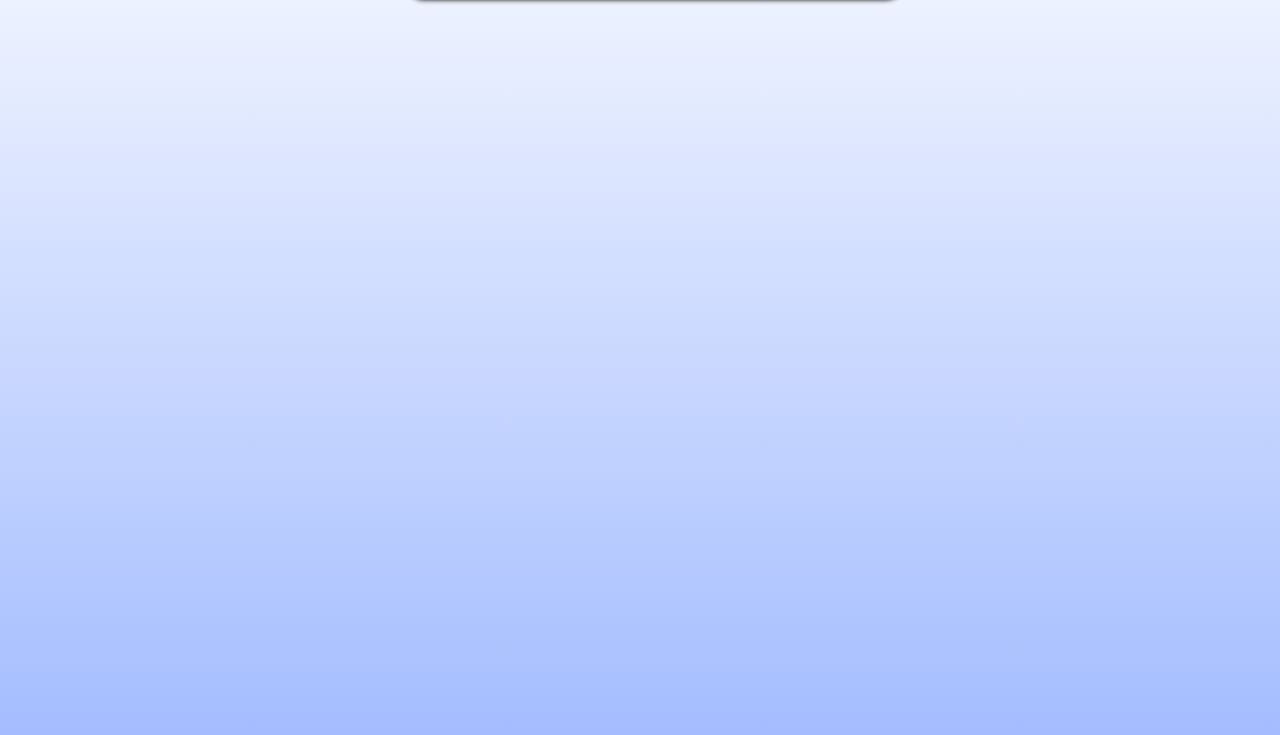
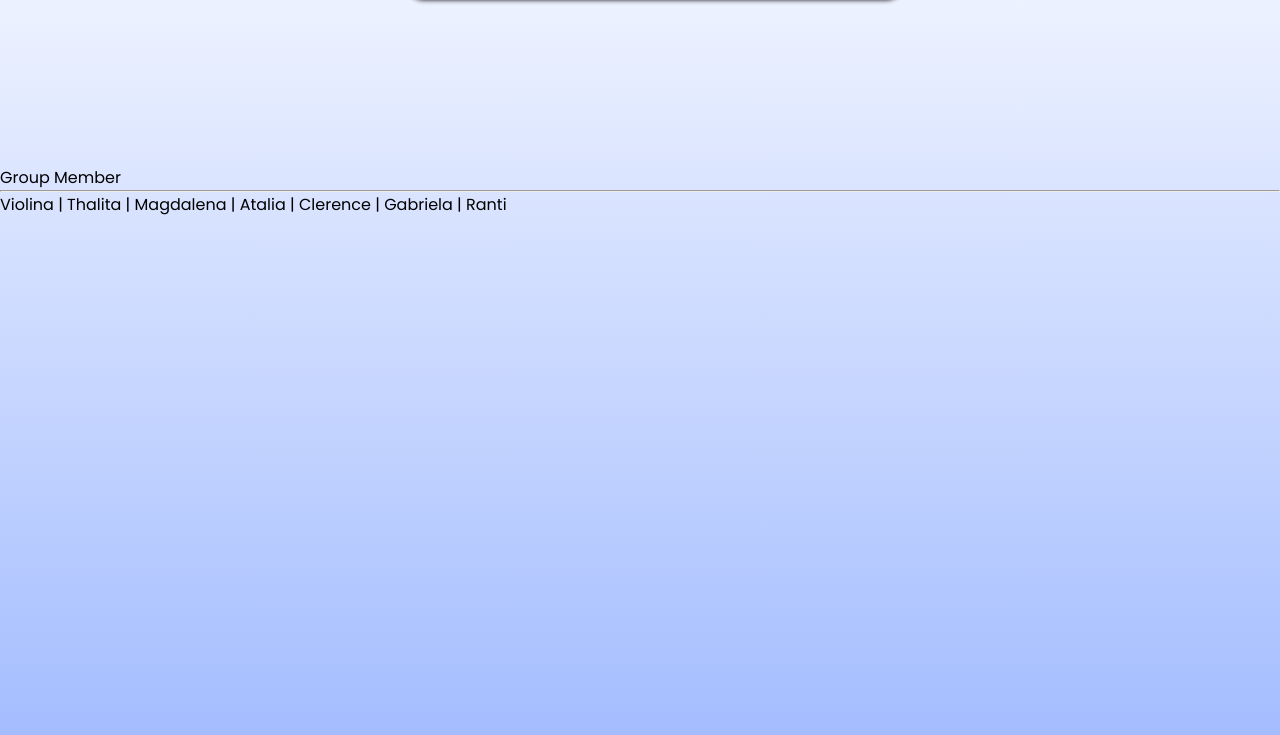
Before and after one commit to viooomldyr/websmaassisi, a plain HTML site: page index.html in a window 1280 px wide. Shown: the part 1183-1918 px from the top of the page. Drawn offline with Linux system fonts and the light colour scheme.

Commit message:
Update index.html

```diff
--- a/index.html
+++ b/index.html
@@ -43,6 +43,13 @@
         Let's Move To The Next Step <br />
         Because You Are Determined By What You'll Be."
       </p>
+         <footer class="kelompok">
+        <span>Group Member</span>
+        <hr />
+        <p>
+          Violina | Thalita | Magdalena | Atalia | Clerence | Gabriela | Ranti
+        </p>
+      </footer>
     </div>
 
     <script src="home.js"></script>
```
